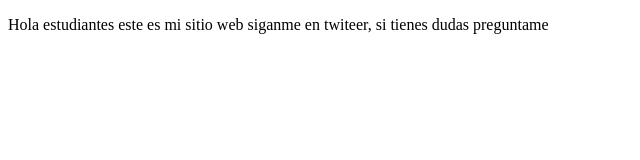
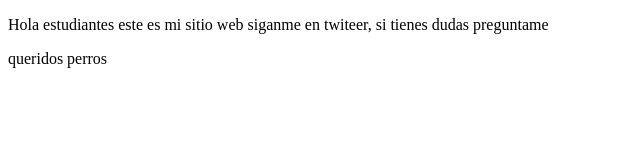
Before and after one commit to carolingio1/proyectoDemoCursoPrework, a plain HTML site: page index.html in a window 1280 px wide. Shown: the full height of the page, 0-640 px from the left. Drawn offline with Linux system fonts and the light colour scheme.

Commit message:
commit con cambios

```diff
--- a/index.html
+++ b/index.html
@@ -8,5 +8,6 @@
 </head>
 <body>
     <p>Hola estudiantes este es mi sitio web siganme en twiteer, si tienes dudas preguntame</p>
+    <p>queridos perros </p>
 </body>
 </html>
```
